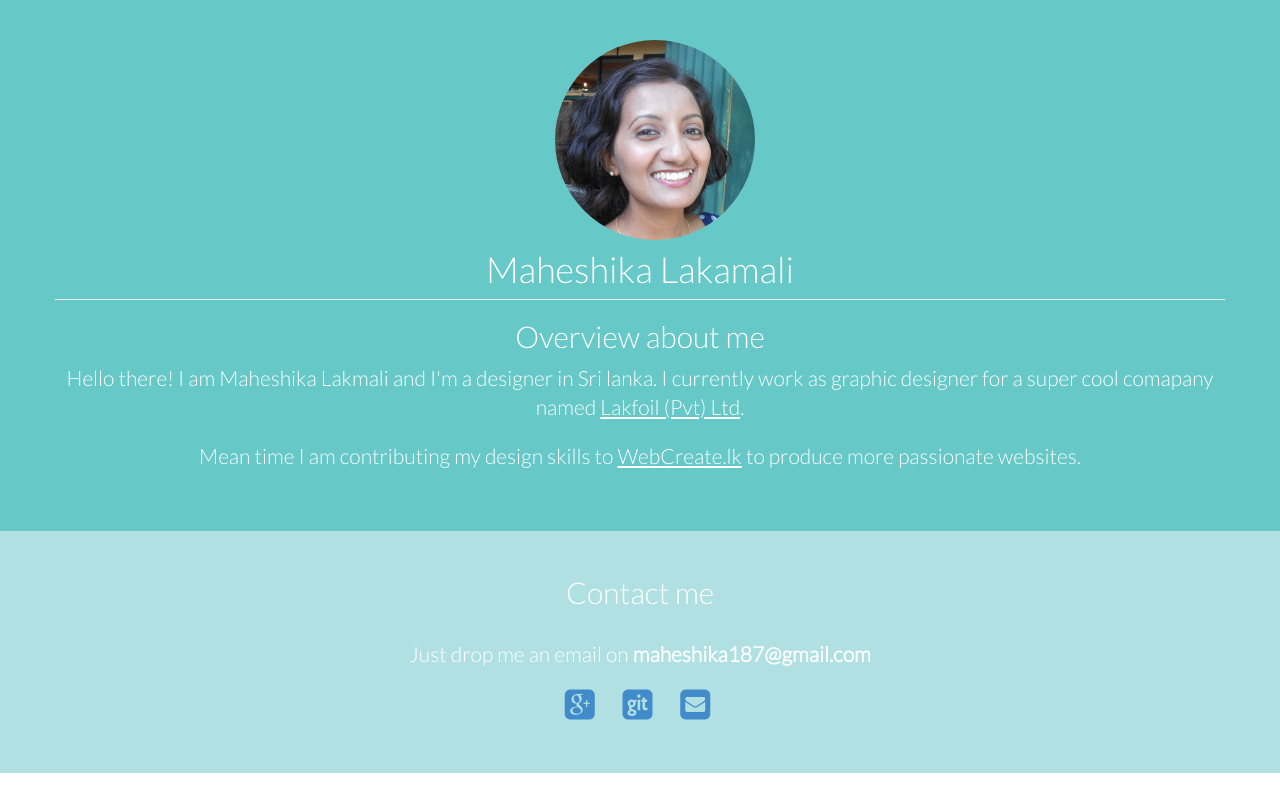
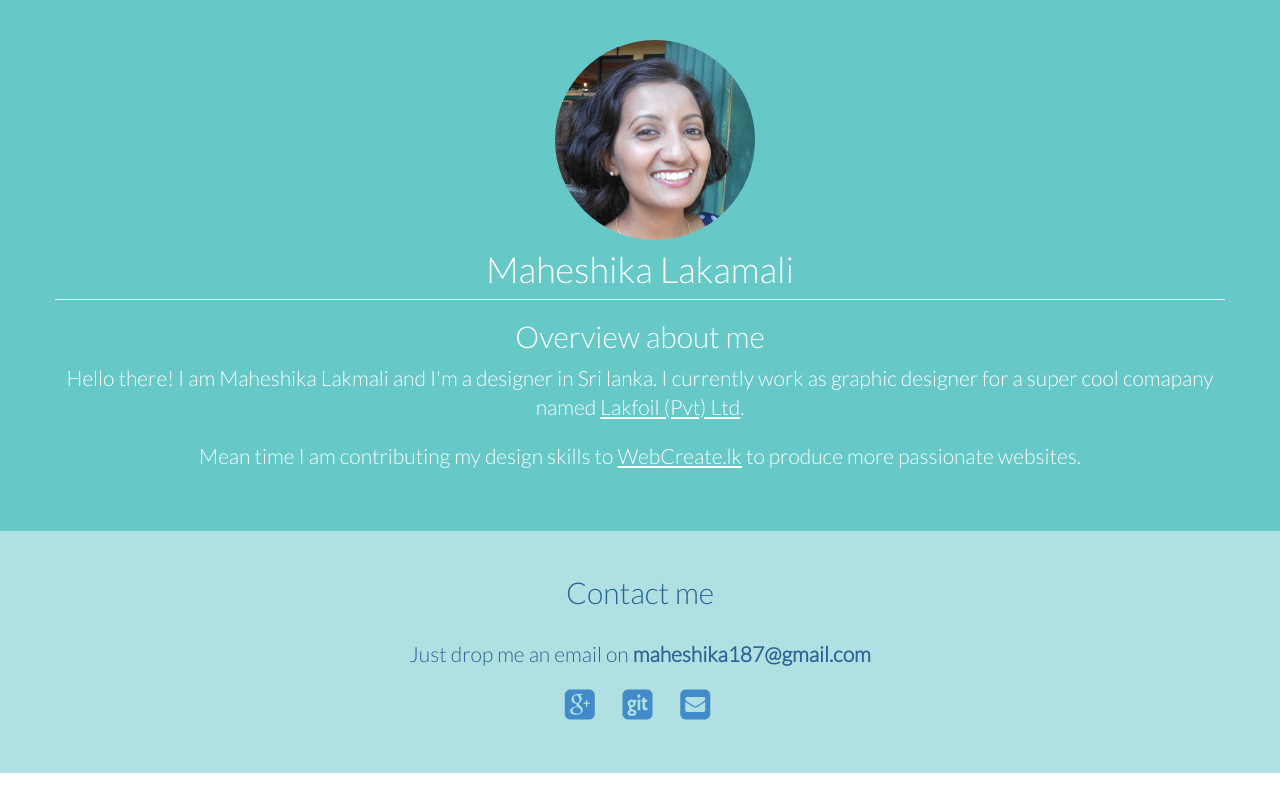
Before and after one commit to maheshikalakmali/maheshikalakmali.github.io, a Jekyll site: the page built from index.html, in a window 1280 px wide. Shown: the top 812 px of the page. Built offline with Jekyll 4.4.1, drawn with Linux system fonts in a browser that asks for light colours; nearby versions of some CDN libraries; Markdown is read by kramdown in place of the engine named in the settings.

Commit message:
change seo settings

```diff
--- a/_layouts/default.html
+++ b/_layouts/default.html
@@ -3,6 +3,7 @@
 	<head>
         	<meta charset="utf-8">
 	        <meta http-equiv="X-UA-Compatible" content="IE=edge,chrome=1">
+		<meta name="description" content="Public profile of Maheshika Lakamali. Works at Lakfoil (Pvt) Ltd. Designer at webcreate.lk.">
         	<title>{{ page.title }}</title>
 	        <meta name="viewport" content="width=device-width">
 
--- a/css/site.css
+++ b/css/site.css
@@ -17,12 +17,12 @@
 
 .contact-wrap {
 	background-color: #b1e0e3;
-	color: #fff;
+	color: #2a6496;
 	padding:40px;
 }
 .contact-wrap h2,h3,h4,p,ul { text-align:center;}
 .contact-wrap h2 {
-	margin-top:5px;padding-bottom:20px;
+	margin-top:5px;padding-bottom:20px;color: #2a6496;
 }
 .contact-wrap i.fa {
 	font-size: 2.5em;
```
Also changed, not shown: 3 other files.
